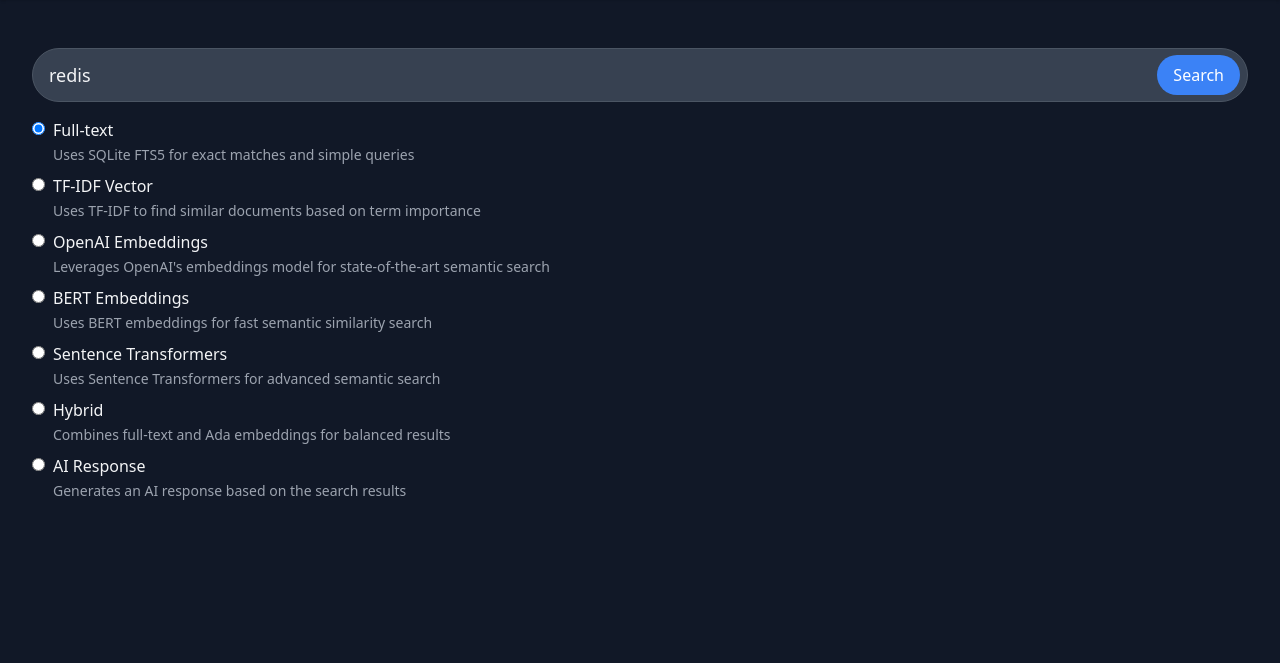
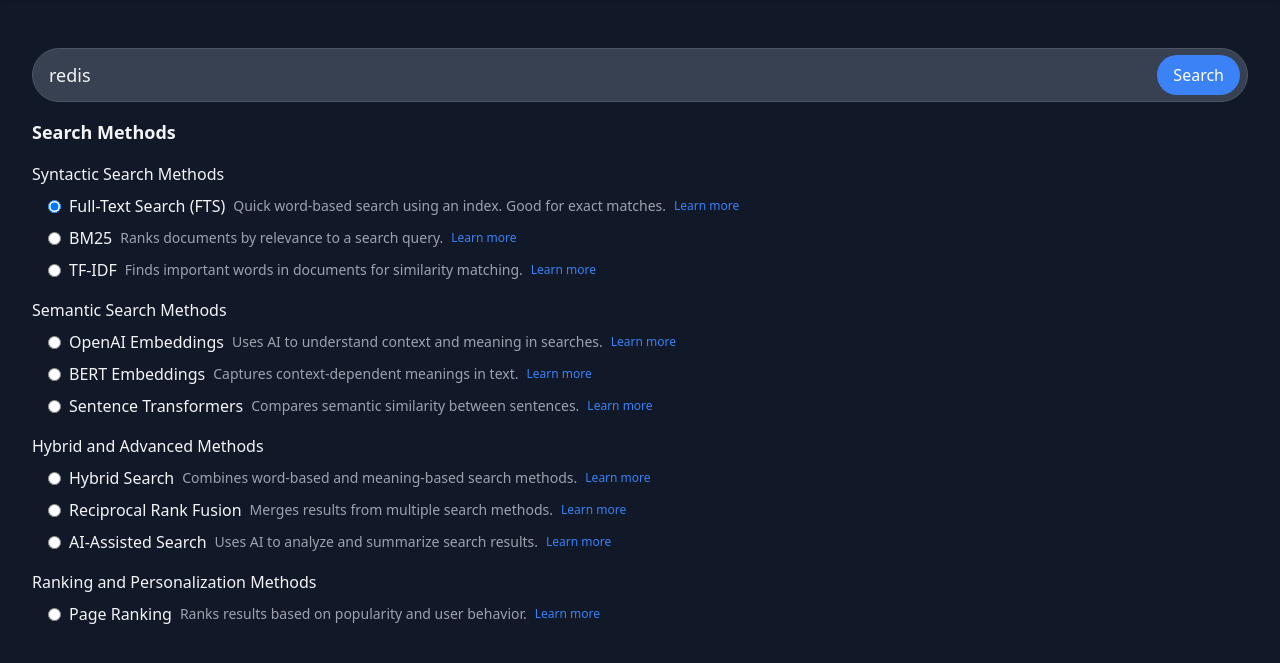
Before and after one commit to iliutaadrian/docs-search-engine, a Flask app: page / in a window 1280 px wide. Shown: the part 84-747 px from the top of the page. Run offline with Flask 3, Linux system fonts and the light colour scheme; some libraries are stand-ins or nearby versions.

Commit message:
feat: new categories

```diff
--- a/src/templates/index.html
+++ b/src/templates/index.html
@@ -35,65 +35,144 @@
             Search
           </button>
         </div>
-        <div class="space-y-2">
-          <label class="flex items-start">
-            <input type="radio" name="searchMode" value="fulltext" checked class="form-radio text-blue-500 mt-1">
-            <span class="ml-2">
-              <span class="font-medium">Full-text</span><br>
-              <span class="text-sm text-gray-400">Uses SQLite FTS5 for exact matches and simple queries</span>
+        <div class="space-y-4">
+          <h2 class="text-lg font-semibold">Search Methods</h2>
+
+          <!-- Syntactic Search Methods -->
+          <div>
+            <h3 class="text-md font-medium mb-2">Syntactic Search Methods</h3>
+            <div class="space-y-2 ml-4">
+              <label class="flex items-center">
+                <input type="radio" name="searchMode" value="fulltext" checked class="form-radio text-blue-500">
+                <span class="ml-2 flex items-center">
+                  <span class="font-medium mr-2">Full-Text Search (FTS)</span>
+                  <span class="text-sm text-gray-400 mr-2">Quick word-based search using an index. Good for exact
+                    matches.</span>
+                  <a href="https://en.wikipedia.org/wiki/Full-text_search" target="_blank" rel="noopener noreferrer"
+                    class="text-xs text-blue-500 hover:underline">Learn more</a>
                 </span>
               </label>
-          <label class="flex items-start">
-            <input type="radio" name="searchMode" value="tfidf" class="form-radio text-blue-500 mt-1">
-            <span class="ml-2">
-              <span class="font-medium">TF-IDF Vector</span><br>
-              <span class="text-sm text-gray-400">Uses TF-IDF to find similar documents based on term importance</span>
+              <label class="flex items-center">
+                <input type="radio" name="searchMode" value="bm25" class="form-radio text-blue-500">
+                <span class="ml-2 flex items-center">
+                  <span class="font-medium mr-2">BM25</span>
+                  <span class="text-sm text-gray-400 mr-2">Ranks documents by relevance to a search query.</span>
+                  <a href="https://en.wikipedia.org/wiki/Okapi_BM25" target="_blank" rel="noopener noreferrer"
+                    class="text-xs text-blue-500 hover:underline">Learn more</a>
                 </span>
               </label>
-          <label class="flex items-start">
-            <input type="radio" name="searchMode" value="openai" class="form-radio text-blue-500 mt-1">
-            <span class="ml-2">
-              <span class="font-medium">OpenAI Embeddings</span><br>
-              <span class="text-sm text-gray-400">Leverages OpenAI's embeddings model for state-of-the-art semantic
-                search</span>
+              <label class="flex items-center">
+                <input type="radio" name="searchMode" value="tfidf" class="form-radio text-blue-500">
+                <span class="ml-2 flex items-center">
+                  <span class="font-medium mr-2">TF-IDF</span>
+                  <span class="text-sm text-gray-400 mr-2">Finds important words in documents for similarity
+                    matching.</span>
+                  <a href="https://en.wikipedia.org/wiki/Tf%E2%80%93idf" target="_blank" rel="noopener noreferrer"
+                    class="text-xs text-blue-500 hover:underline">Learn more</a>
                 </span>
               </label>
-          <label class="flex items-start">
-            <input type="radio" name="searchMode" value="bert" class="form-radio text-blue-500 mt-1">
-            <span class="ml-2">
-              <span class="font-medium">BERT Embeddings</span><br>
-              <span class="text-sm text-gray-400">Uses BERT embeddings for fast semantic similarity
-                search</span>
+            </div>
+          </div>
+
+          <!-- Semantic Search Methods -->
+          <div>
+            <h3 class="text-md font-medium mb-2">Semantic Search Methods</h3>
+            <div class="space-y-2 ml-4">
+              <label class="flex items-center">
+                <input type="radio" name="searchMode" value="openai" class="form-radio text-blue-500">
+                <span class="ml-2 flex items-center">
+                  <span class="font-medium mr-2">OpenAI Embeddings</span>
+                  <span class="text-sm text-gray-400 mr-2">Uses AI to understand context and meaning in searches.</span>
+                  <a href="https://en.wikipedia.org/wiki/Word_embedding" target="_blank" rel="noopener noreferrer"
+                    class="text-xs text-blue-500 hover:underline">Learn more</a>
                 </span>
               </label>
-          <label class="flex items-start">
-            <input type="radio" name="searchMode" value="sentence_transformers" class="form-radio text-blue-500 mt-1">
-            <span class="ml-2">
-              <span class="font-medium">Sentence Transformers</span><br>
-              <span class="text-sm text-gray-400">Uses Sentence Transformers for advanced semantic search</span>
+              <label class="flex items-center">
+                <input type="radio" name="searchMode" value="bert" class="form-radio text-blue-500">
+                <span class="ml-2 flex items-center">
+                  <span class="font-medium mr-2">BERT Embeddings</span>
+                  <span class="text-sm text-gray-400 mr-2">Captures context-dependent meanings in text.</span>
+                  <a href="https://en.wikipedia.org/wiki/BERT_(language_model)" target="_blank"
+                    rel="noopener noreferrer" class="text-xs text-blue-500 hover:underline">Learn more</a>
                 </span>
               </label>
-          <label class="flex items-start">
-            <input type="radio" name="searchMode" value="hybrid" class="form-radio text-blue-500 mt-1">
-            <span class="ml-2">
-              <span class="font-medium">Hybrid</span><br>
-              <span class="text-sm text-gray-400">Combines full-text and Ada embeddings for balanced results</span>
+              <label class="flex items-center">
+                <input type="radio" name="searchMode" value="sentence_transformers" class="form-radio text-blue-500">
+                <span class="ml-2 flex items-center">
+                  <span class="font-medium mr-2">Sentence Transformers</span>
+                  <span class="text-sm text-gray-400 mr-2">Compares semantic similarity between sentences.</span>
+                  <a href="https://en.wikipedia.org/wiki/Sentence_embedding" target="_blank" rel="noopener noreferrer"
+                    class="text-xs text-blue-500 hover:underline">Learn more</a>
                 </span>
               </label>
-          <label class="flex items-start">
-            <input type="radio" name="searchMode" value="ai" class="form-radio text-blue-500 mt-1">
-            <span class="ml-2">
-              <span class="font-medium">AI Response</span><br>
-              <span class="text-sm text-gray-400">Generates an AI response based on the search results</span>
+            </div>
+          </div>
+
+          <!-- Hybrid and Advanced Methods -->
+          <div>
+            <h3 class="text-md font-medium mb-2">Hybrid and Advanced Methods</h3>
+            <div class="space-y-2 ml-4">
+              <label class="flex items-center">
+                <input type="radio" name="searchMode" value="hybrid" class="form-radio text-blue-500">
+                <span class="ml-2 flex items-center">
+                  <span class="font-medium mr-2">Hybrid Search</span>
+                  <span class="text-sm text-gray-400 mr-2">Combines word-based and meaning-based search methods.</span>
+                  <a href="https://en.wikipedia.org/wiki/Enterprise_search" target="_blank" rel="noopener noreferrer"
+                    class="text-xs text-blue-500 hover:underline">Learn more</a>
                 </span>
               </label>
+              <label class="flex items-center">
+                <input type="radio" name="searchMode" value="rrf" class="form-radio text-blue-500">
+                <span class="ml-2 flex items-center">
+                  <span class="font-medium mr-2">Reciprocal Rank Fusion</span>
+                  <span class="text-sm text-gray-400 mr-2">Merges results from multiple search methods.</span>
+                  <a href="https://en.wikipedia.org/wiki/Rank_aggregation" target="_blank" rel="noopener noreferrer"
+                    class="text-xs text-blue-500 hover:underline">Learn more</a>
+                </span>
+              </label>
+              <label class="flex items-center">
+                <input type="radio" name="searchMode" value="ai" class="form-radio text-blue-500">
+                <span class="ml-2 flex items-center">
+                  <span class="font-medium mr-2">AI-Assisted Search</span>
+                  <span class="text-sm text-gray-400 mr-2">Uses AI to analyze and summarize search results.</span>
+                  <a href="https://en.wikipedia.org/wiki/Artificial_intelligence_in_computer-aided_technologies"
+                    target="_blank" rel="noopener noreferrer" class="text-xs text-blue-500 hover:underline">Learn
+                    more</a>
+                </span>
+              </label>
+            </div>
+          </div>
+
+          <!-- Ranking and Personalization Methods -->
+          <div>
+            <h3 class="text-md font-medium mb-2">Ranking and Personalization Methods</h3>
+            <div class="space-y-2 ml-4">
+              <label class="flex items-center">
+                <input type="radio" name="searchMode" value="page_rank" class="form-radio text-blue-500">
+                <span class="ml-2 flex items-center">
+                  <span class="font-medium mr-2">Page Ranking</span>
+                  <span class="text-sm text-gray-400 mr-2">Ranks results based on popularity and user behavior.</span>
+                  <a href="https://en.wikipedia.org/wiki/PageRank" target="_blank" rel="noopener noreferrer"
+                    class="text-xs text-blue-500 hover:underline">Learn more</a>
+                </span>
+              </label>
+            </div>
+          </div>
+        </div>
+    </div>
+    </div>
+    </div>
+    </div>
     </div>
     </form>
     </div>
     <div id="aiResponse" class="mb-6 hidden">
       <h2 class="text-xl font-bold text-gray-100 mb-4">AI Response:</h2>
       <div class="bg-gray-800 p-4 rounded-lg shadow">
-        <p id="aiResponseContent" class="text-gray-200"></p>
+        <pre id="aiResponseContent"
+          class="text-gray-200 whitespace-pre-wrap break-words font-mono text-sm leading-relaxed max-h-96 overflow-y-auto">
+        </pre>
+      </div>
     </div>
     </div>
     <div id="results" class="space-y-4"></div>
```
Lines whose indentation alone changed are shown as unchanged.
